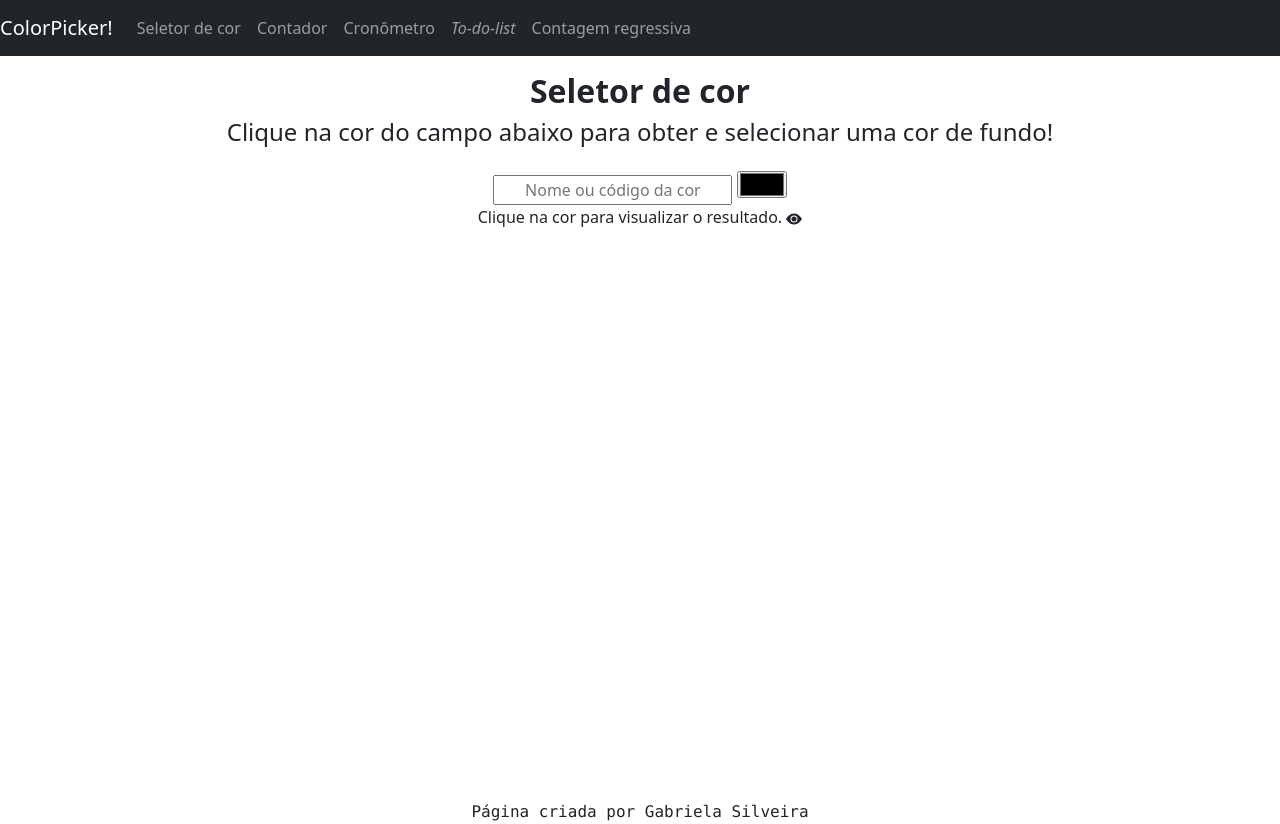
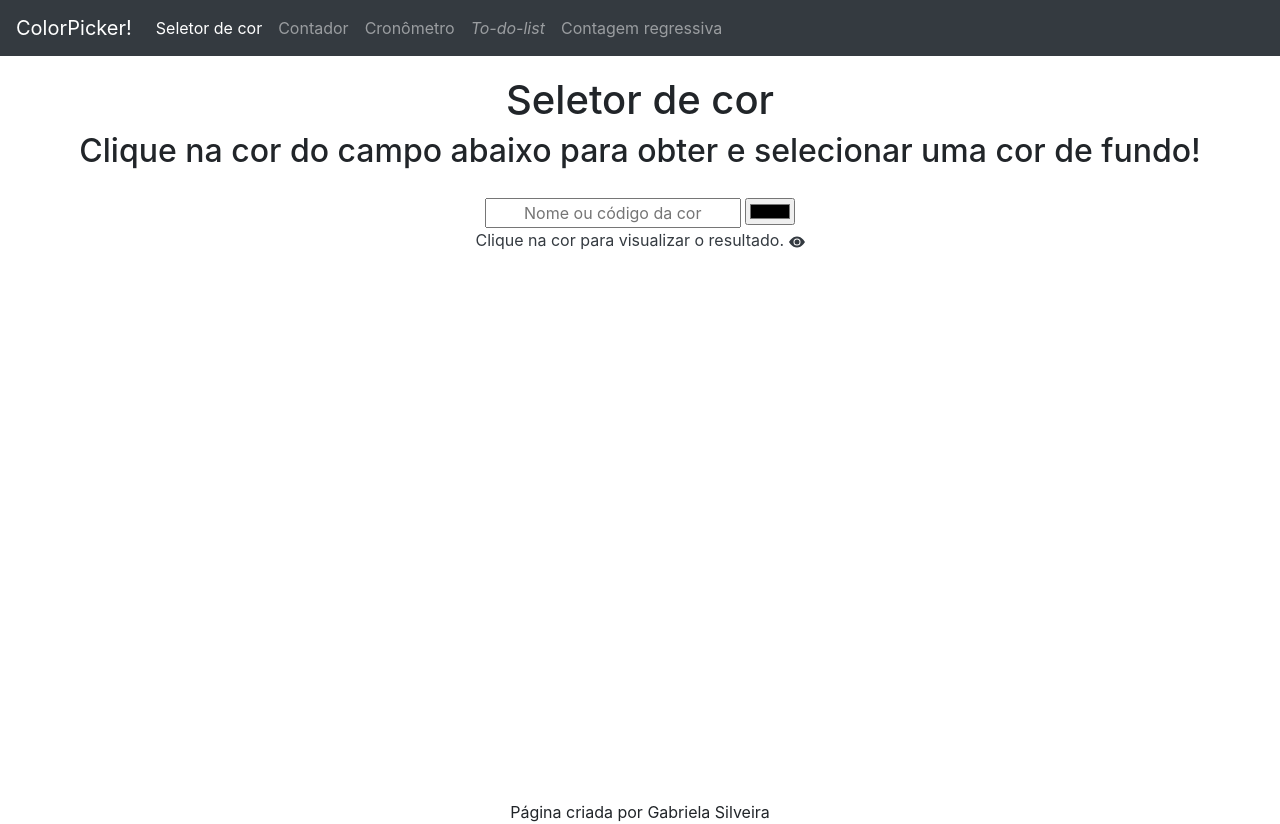
Before and after one commit to gabysilve/Aula2-Atividade-Gabriela-Silveira, a website built with Parcel: page index.html in a window 1280 px wide. Built offline with nearby package versions, Linux system fonts and the light colour scheme; files whose address does not match are found by name.

Commit message:
Atualizações
instalação do popper, json e habilitaçao do bootstrap para habilitar o menu do Nav

```diff
--- a/index.html
+++ b/index.html
@@ -50,7 +50,7 @@
             <a href="#" class="nav-link">Cronômetro</a>
           </li>
           <li class="nav-item">
-            <a href="#" class="nav-link fst-italic">To-do-list</a>
+            <a href="#" class="nav-link font-italic">To-do-list</a>
           </li>
           <li class="nav-item">
             <a href="#" class="nav-link">Contagem regressiva</a>
@@ -61,6 +61,9 @@
 
   <script src="js/vendor/modernizr-3.11.2.min.js"></script>
   <script src="js/plugins.js"></script>
+  <script src="node_modules/jquery/dist/jquery.js"></script>
+  <script src="node_modules/popper.js/dist/popper.js"></script>
+  <script src="node_modules/bootstrap/dist/js/bootstrap.js"></script>
   <script src="js/main.js"></script>
   <main class="flex-grow-1 order-1 order-md-2">
   <div class="card-body text-center d-flex justify-content-center align-items-center flex-column" id="fundo">
--- a/package.json
+++ b/package.json
@@ -15,7 +15,9 @@
     "parcel-bundler": "^1.12.4"
   },
   "dependencies": {
-    "bootstrap": "^5.1.3",
-    "bootstrap-icons": "^1.7.2"
+    "bootstrap": "^4.6.1",
+    "bootstrap-icons": "^1.7.2",
+    "jquery": "^3.6.0",
+    "popper.js": "^1.16.1"
   }
 }
```
Also changed, not shown: 1 other file.
